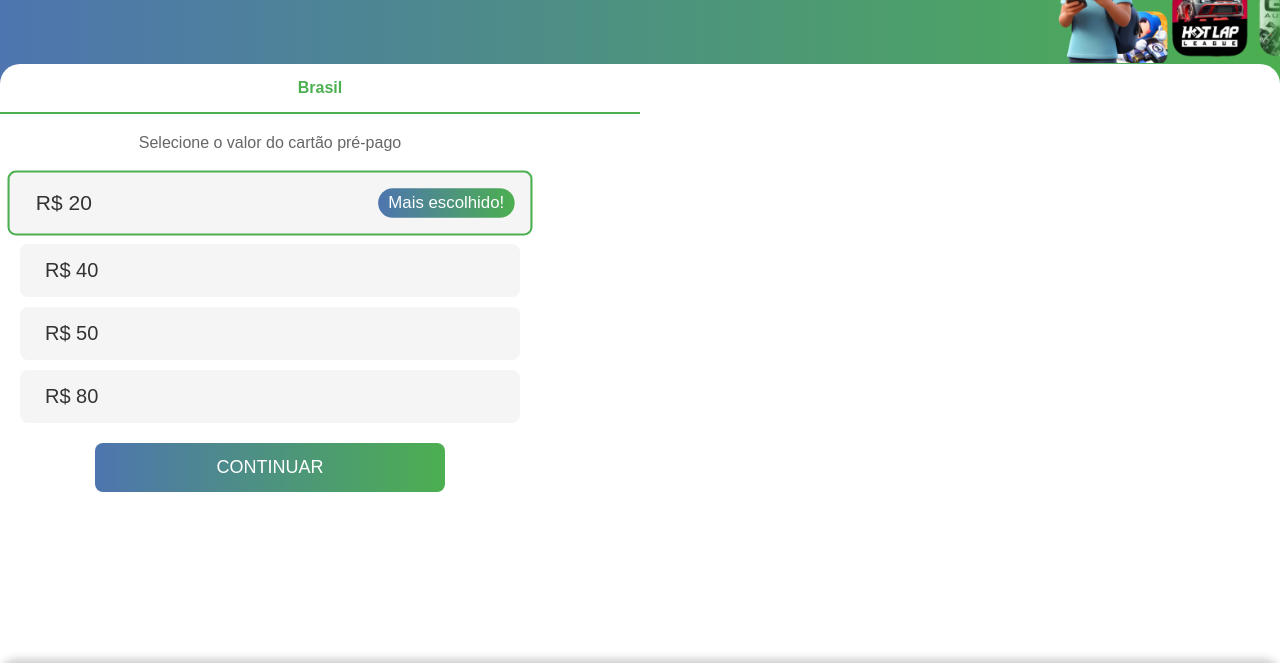
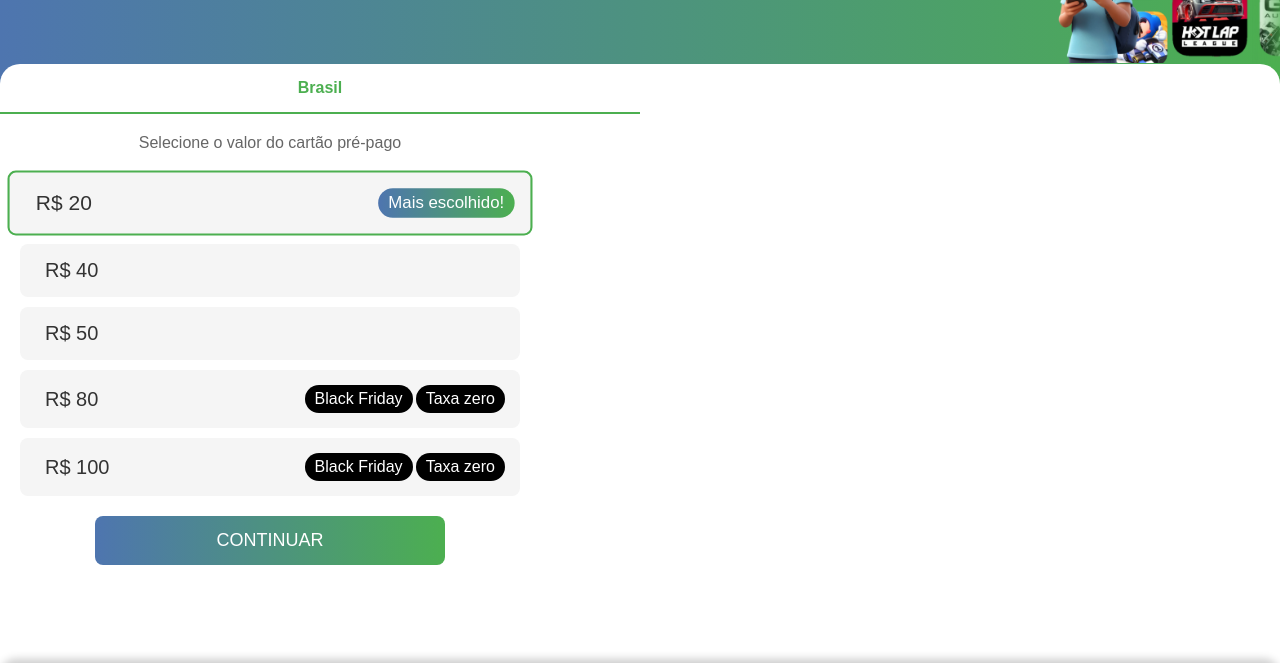
Before and after one commit to connectstore/appstore, a plain HTML site: page index.html in a window 1280 px wide. Shown: the part 137-800 px from the top of the page. Drawn offline with Linux system fonts and the light colour scheme.

Commit message:
Add files via upload

```diff
--- a/index.html
+++ b/index.html
@@ -143,7 +143,15 @@
             color: #FFFFFF;
             padding: 5px 10px;
             border-radius: 20px;
-            margin-left: auto;
+            margin-left: 3px;
+        }
+
+        .highlightblackfriday {
+            background: linear-gradient(90deg, #000000, #000000);
+            color: #FFFFFF;
+            padding: 5px 10px;
+            border-radius: 20px;
+            margin-left: 3px;
         }
 
         .title {
@@ -331,8 +339,16 @@
         <label for="value50" class="value">R$ 50</label>
     </div>
     <div class="card" onclick="selectCard('value80')">
-        <input type="radio" name="value" id="value80" value="80">
+        <input type="radio" name="value" id="value80" value="75">
         <label for="value80" class="value">R$ 80</label>
+        <span class="highlightblackfriday">Black Friday</span>
+        <span class="highlightblackfriday">Taxa zero</span>
+    </div>
+    <div class="card" onclick="selectCard('value100')">
+        <input type="radio" name="value" id="value100" value="95">
+        <label for="value100" class="value">R$ 100</label>
+        <span class="highlightblackfriday">Black Friday</span>
+        <span class="highlightblackfriday">Taxa zero</span>
     </div>
 
 <div class="popup" id="paymentPopup">
```
